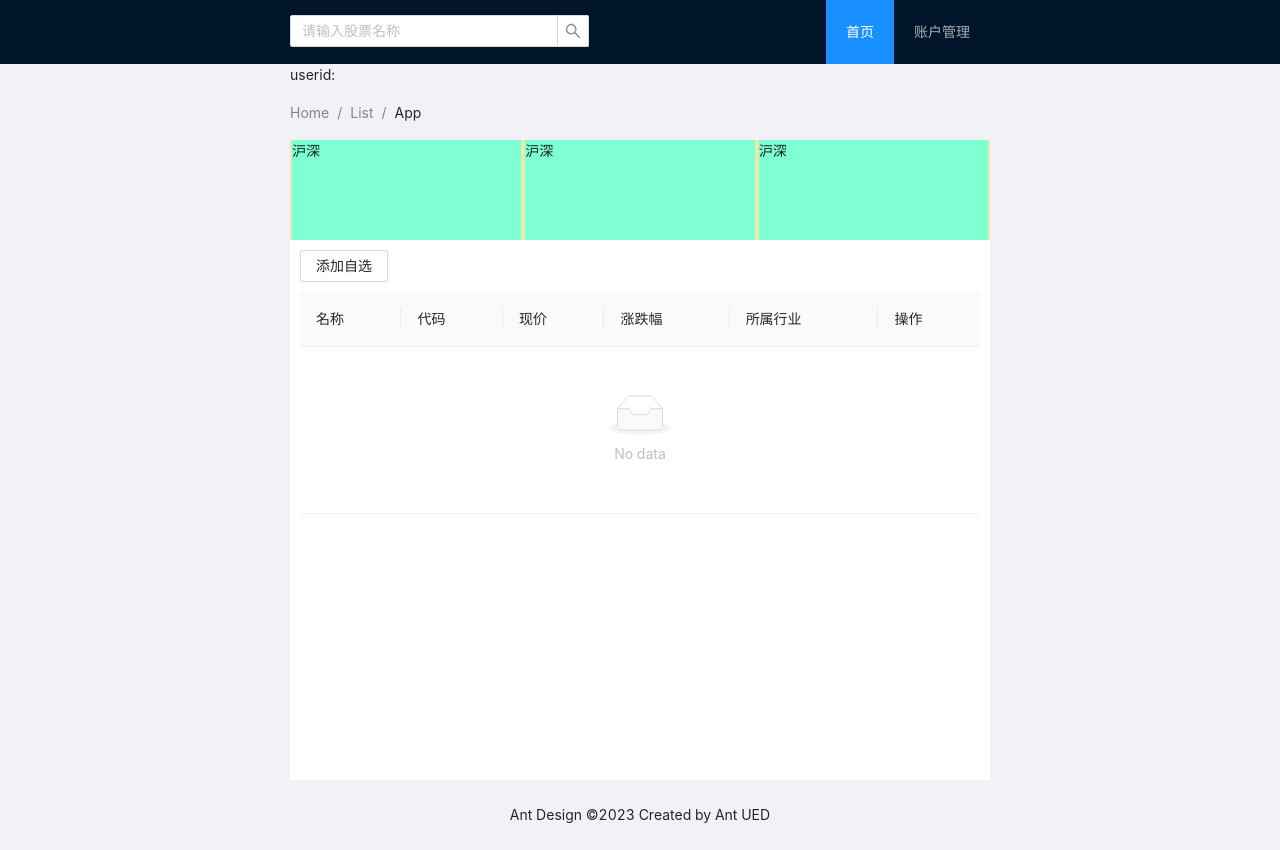
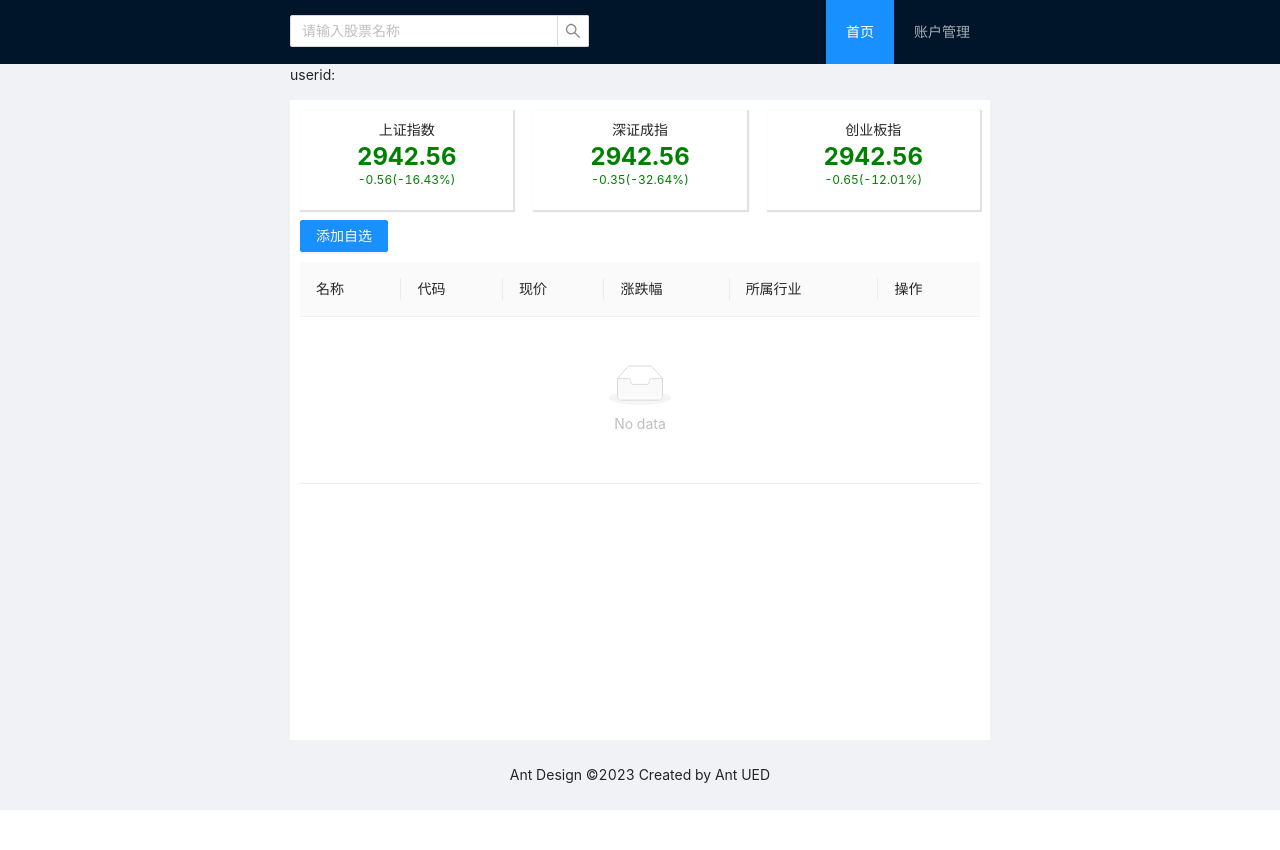
Before and after one commit to mytac/sails, a React app: page / in a window 1280 px wide. After the commit the page ends 810 px from the top, so only its background shows below. Built offline with nearby package versions, Linux system fonts and the light colour scheme.

Commit message:
feat(Detail): 详情、自选股首页大盘数据展示

```diff
--- a/src/App.tsx
+++ b/src/App.tsx
@@ -73,11 +73,11 @@ function App() {
     <Content style={{ padding: '0 50px', margin: '0 auto', width: '800px' }}>
       {/* @ts-ignore */}
       <p>userid: {userInfo?.userId}</p>
-      <Breadcrumb style={{ margin: '16px 0' }}>
+      {/* <Breadcrumb style={{ margin: '16px 0' }}>
         <Breadcrumb.Item>Home</Breadcrumb.Item>
         <Breadcrumb.Item>List</Breadcrumb.Item>
         <Breadcrumb.Item>App</Breadcrumb.Item>
-      </Breadcrumb>
+      </Breadcrumb> */}
 
       <div className="site-layout-content">
       <BrowserRouter>
--- /dev/null
+++ b/src/component/StockBadge/index.tsx
@@ -0,0 +1,21 @@
+import React, { FC } from 'react';
+import './style.css';
+
+const StockBadge: FC<{ title: string; value: number;changeRatio:number;changeValue:number }> = ({
+  title,
+  value,
+  changeRatio,
+  changeValue,
+}) => {
+  return (
+    <div className="head_stock">
+      <p className="title" >{title}</p>
+      <p className="value" style={{color:changeValue>0?'red':'green'}}>{value}</p>
+      <p className="change" style={{color:changeValue>0?'red':'green'}}>
+        {changeRatio}({changeValue}%)
+      </p>
+    </div>
+  );
+};
+
+export default StockBadge;
--- /dev/null
+++ b/src/component/StockBadge/style.css
@@ -0,0 +1,27 @@
+.head_stock {
+    display: flex;
+    flex-direction: column;
+    flex: 1 1;
+    height: 100px;
+    margin: 0 2px;
+    align-items: center;
+    justify-content: center;
+    margin: 10px 10px 0;
+    box-shadow: 1px 1px 1px 1px #dddd;
+}
+
+.head_stock  .title{
+  font-size: 14px;
+    margin: 0;
+}
+.head_stock  .value{
+  margin: 2px 0 0;
+  font-weight: 700;
+  font-size: 24px;
+  line-height: 1.16666667;
+  color: red;
+}
+.head_stock  .change{
+  font-size: 12px;
+  color: red;
+}
--- /dev/null
+++ b/src/component/index.ts
@@ -0,0 +1,4 @@
+import LineChart from './LineChart';
+import StockBadge from './StockBadge';
+
+export { LineChart,StockBadge };
--- a/src/components/index.ts
+++ /dev/null
@@ -1,3 +0,0 @@
-import LineChart from './LineChart';
-
-export { LineChart };
--- a/src/pages/Detail/index.tsx
+++ b/src/pages/Detail/index.tsx
@@ -1,23 +1,43 @@
-import React, { useEffect } from 'react';
-import {Descriptions} from 'antd';
+import React, { useEffect,useState } from 'react';
+import {Descriptions,Empty} from 'antd';
 import {parseUrlSearchParams} from '../../utils'
-import {mockdata} from './config'
+import request from '@utils/request';
 import './style.css';
 
 const Detail: React.FC=()=>{
-
+    const [detail,setDetail]=useState({})
     useEffect(()=>{
         // 请求
         const search=parseUrlSearchParams()
-        console.log('search',search)
+        const {ts_code}=search
+        if(ts_code){
+            fetchDetail(ts_code)
+        }
     },[])
 
-    const data=Object.entries(mockdata).map(([k,v])=>({label:k,value:v}))
+    const fetchDetail=async (ts_code:string)=>{
+        try{
+            const list = await request(`/stock-info?ts_code=${ts_code}`, 'post', {});
+            const data=list[0]
+            setDetail(data)
+        }catch(err){
+            console.error()
+        }
+    }
+
+    const data:any=Object.entries(detail).map(([k,v])=>({label:k,value:v}))
     return (
         <div className="detail_page">
-             <Descriptions title="" bordered>
+            {data.length?
+            (
+                <Descriptions title="" bordered>
+                {/* @ts-ignore */}
                 {data.map(({label,value})=>( <Descriptions.Item label={label} key={label}>{value}</Descriptions.Item>))}
             </Descriptions>
+            ):
+            <Empty/>
+        }
+
         </div>
     )
 }
--- a/src/pages/Index/config.ts
+++ b/src/pages/Index/config.ts
@@ -1,5 +1,5 @@
 import { Button } from 'antd';
 
-const mockdata = [{ name: '赛力斯', ts_code: 'SH601127' }];
+const mockdata = [{ name: '赛力斯', ts_code: 'SH601127',close:85.99,pct_chg:4.29,industry:'汽车' }];
 
 export { mockdata };
--- a/src/pages/Index/index.tsx
+++ b/src/pages/Index/index.tsx
@@ -4,6 +4,7 @@ import { Table, Button, message, Modal, Form, Row, Input } from 'antd';
 import request from '@utils/request';
 import { mockdata } from './config';
 import { UserContext } from '../../App';
+import StockBadge from '@component/StockBadge'
 
 import './style.css';
 
@@ -19,11 +20,16 @@ const App: React.FC = () => {
     try {
       if (userInfo?.userId) {
         const { stockList } = await request('/selectStock/', 'post', {});
-        setStockList(stockList);
+        //@ts-ignore
+        setStockList(mockdata);
+        // setStockList(stockList);
       } else {
         message.error('请先登录查看自选股');
       }
-    } catch (err) {}
+    } catch (err) {
+        //@ts-ignore
+        setStockList(mockdata);
+    }
   };
 
   useEffect(() => {
@@ -78,6 +84,17 @@ const App: React.FC = () => {
 
   const isLogin=userInfo?.userId
 
+  const queryStock= async (ts_code:string)=>{
+    try {
+      if (isLogin) {
+        await request(`/stock/selectStock/addStock/${userInfo?.userId}/${ts_code}`, 'get', {});
+        message.success("自选股添加成功")
+      } else {
+        message.error('请先登录查看自选股');
+      }
+    } catch (err) {}
+  }
+
   // 添加自选股
   const onFinish = async (values: any) => {
     const {ts_code}=values
@@ -106,13 +123,13 @@ const App: React.FC = () => {
   return (
     <>
       <div className="head">
-        <div className="head_stock">沪深</div>
-        <div className="head_stock">沪深</div>
-        <div className="head_stock">沪深</div>
+      <StockBadge title="上证指数" value={2942.56} changeRatio={-0.56} changeValue={-16.43}/>
+      <StockBadge title="深证成指" value={2942.56} changeRatio={-0.35} changeValue={-32.64}/>
+      <StockBadge title="创业板指" value={2942.56} changeRatio={-0.65} changeValue={-12.01}/>
       </div>
 
       <div className="list">
-        <Button onClick={setVisible.bind(null,true)} className='add-btn'>添加自选</Button>
+        <Button onClick={setVisible.bind(null,true)} className='add-btn' type='primary'>添加自选</Button>
         <Table columns={columns} dataSource={stockList} />
       </div>
 
--- a/src/pages/Index/style.css
+++ b/src/pages/Index/style.css
@@ -5,17 +5,9 @@
   flex-direction: column;
   .head {
     width: 100%;
-    background-color: #eee8aa;
     display: flex;
     flex-direction: row;
     justify-content: space-between;
-  }
-
-  .head_stock {
-    background-color: aquamarine;
-    flex: 1;
-    height: 100px;
-    margin: 0 2px;
   }
 
   .list {
```
Also changed, not shown: src/component/LineChart/index.tsx (renamed from src/components/LineChart/index.tsx), src/component/LineChart/style.css (renamed from src/components/LineChart/style.css).
